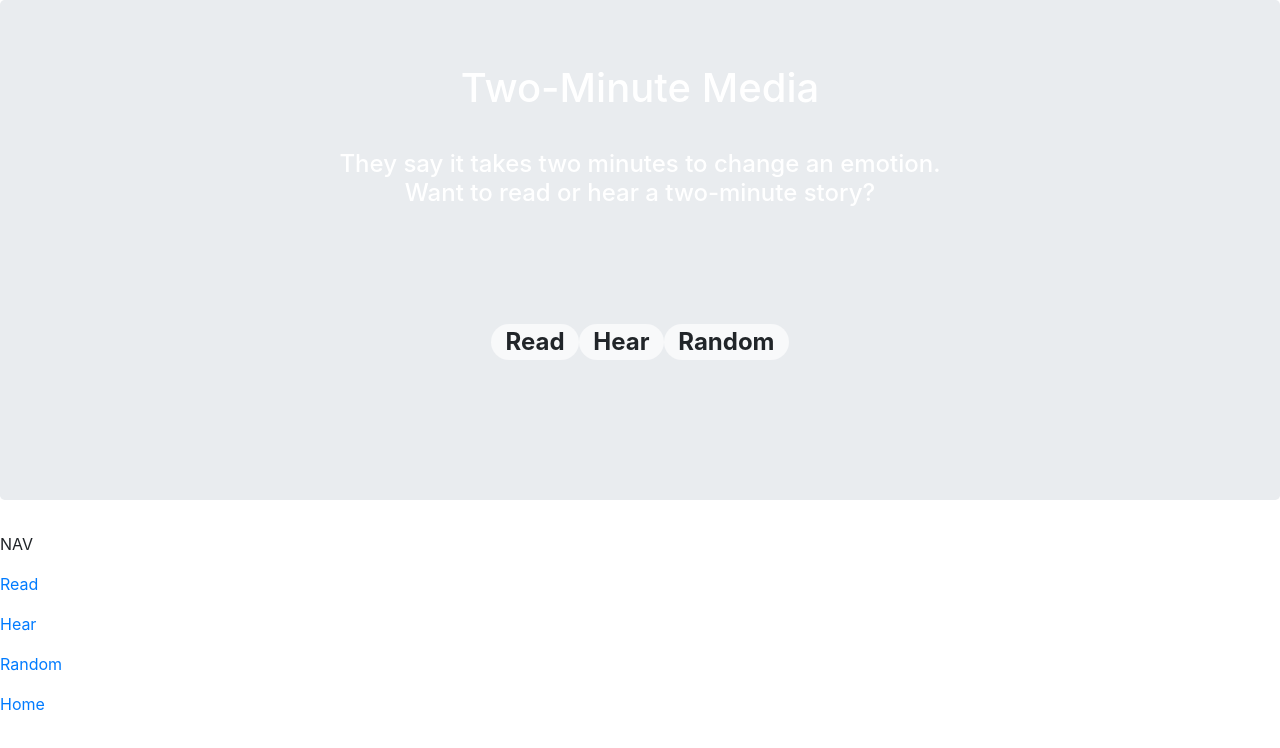
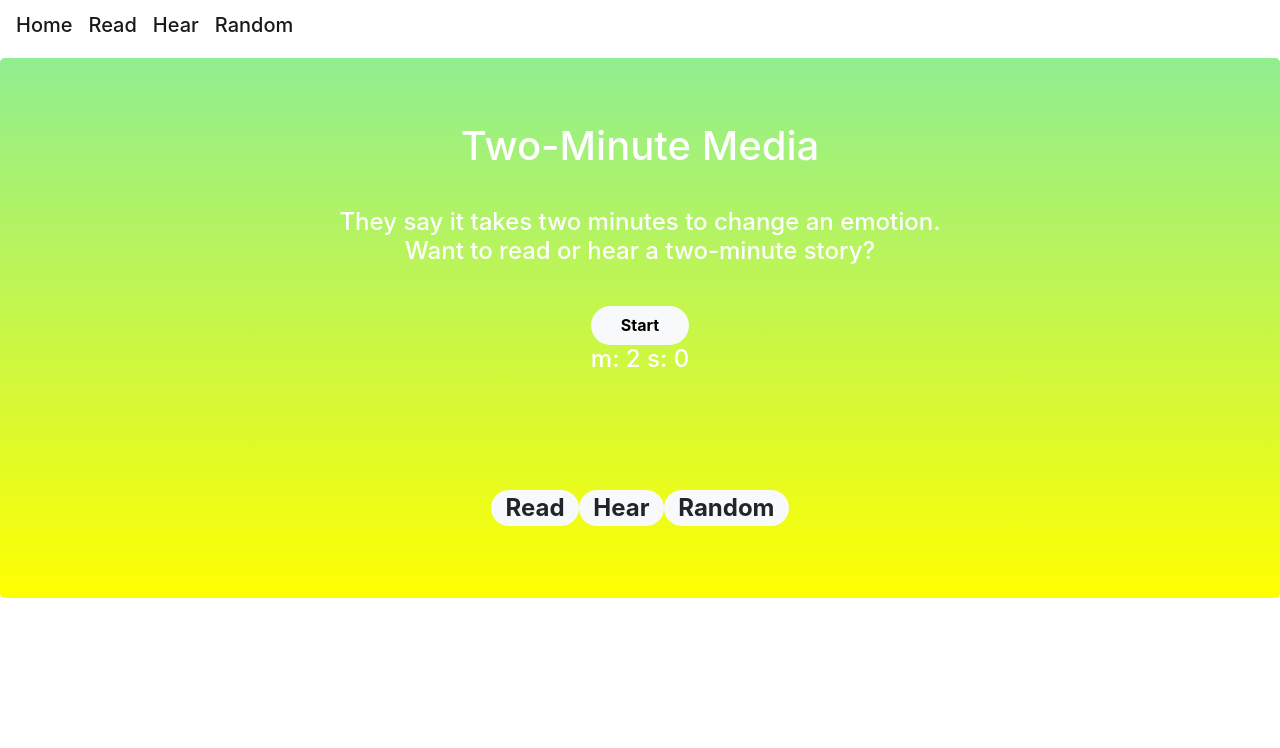
Before and after one commit to Sara-Harvey/book-list-frontend, a React (Create React App) app: page / in a window 1280 px wide. Shown: the top 748 px of the page. Built offline with nearby package versions, Linux system fonts and the light colour scheme.

Commit message:
added header and timer components, styling

```diff
--- a/src/App.css
+++ b/src/App.css
@@ -2,18 +2,25 @@
   text-align: center;
 }
 
-.jumbotron {
-  /*background: url("/img/kite.jpg") no-repeat center center fixed; */
-  background-size: cover;
-    color: #fff;
-    min-height: 500px;
+.navbar-default {
+  background: none;
+  margin-bottom: 0px;
   }
 
-.story-button {
-  background-color: lightgreen; /* Green */
-  border-radius: 8px;
+.jumbotron {
+  background-image: linear-gradient(lightgreen, yellow);
   color: white;
-  padding: 8px 13px;
+  min-height: 500px;
+  }
+
+.timer-button {
+  background-color: #F8F9FA; /* Green */
+  border: none;
+  border-radius: 25px;
+  color: black;
+  font-size: 1.5em;
+  font-weight: bold;
+  padding: 10px 30px;
   text-align: center;
   text-decoration: none;
   display: inline-block;
--- a/src/App.js
+++ b/src/App.js
@@ -1,11 +1,13 @@
 import React from 'react';
 
 import Home from './components/Home';
+import Header from './components/Header';
+
 import StoryContainer from './containers/StoryContainer';
 import RandomContainer from './containers/RandomContainer';
 
 import { BrowserRouter as Router, Route, Switch} from 'react-router-dom';
-import "./index.css";
+import 'bootstrap/dist/css/bootstrap.min.css';
 
 
 class App extends React.Component {
@@ -16,22 +18,15 @@ class App extends React.Component {
 
         <Router>
           <div>
+          <Header/>
             <Switch>
               <Route exact path='/' component={Home}/>
               <Route exact path='/random' component={RandomContainer}/>
               <Route path='/categories/:id/stories' component={StoryContainer}/>
             </Switch>
+
           </div>
         </Router>
-
-    <div>
-      <p>NAV</p>
-      <p><a href="http://localhost:3000/categories/1/stories">Read</a></p>
-      <p><a href="http://localhost:3000/categories/2/stories">Hear</a></p>
-
-      <p><a href="http://localhost:3000/random">Random</a></p>
-      <p><a href="http://localhost:3000/">Home</a></p>
-    </div>
 
     </div>
 
--- a/src/actions/index.js
+++ b/src/actions/index.js
@@ -1,9 +1,3 @@
-const category_list = [
-	{name: "read", id: 1},
-	{name: "listen", id: 2},
-	{name: "random"}
-	];
-
 export function getData() {
   return (dispatch) => {
     dispatch({ type: 'START_ADDING_DATA'});
@@ -13,12 +7,12 @@ export function getData() {
     };
 }
 
-export function chooseRandom() {
-  return {
-    type: 'CHOOSE_RANDOM', payload: randomPick(),
-  }
-}
+//export function chooseRandom() {
+//  return {
+//    type: 'CHOOSE_RANDOM', payload: randomPick(),
+//  }
+//}
 
-function randomPick() {
-  return Math.floor(Math.random() * 6) + 1;
-}
+//function randomPick() {
+//  return Math.floor(Math.random() * 6) + 1;
+//}
--- /dev/null
+++ b/src/components/Header.js
@@ -0,0 +1,16 @@
+import React from 'react';
+import Navbar from 'react-bootstrap/Navbar'
+import { Link } from 'react-router-dom'
+
+function Header() {
+  return (
+    <Navbar navbar-default="true">
+      <Navbar.Brand as={Link} to='/'><h5>Home</h5></Navbar.Brand>
+      <Navbar.Brand as={Link} to='/categories/1/stories'><h5>Read</h5></Navbar.Brand>
+      <Navbar.Brand as={Link} to='/categories/2/stories'><h5>Hear</h5></Navbar.Brand>
+      <Navbar.Brand as={Link} to='/random'><h5>Random</h5></Navbar.Brand>
+    </Navbar>
+  )
+}
+
+export default Header;
--- a/src/components/Home.js
+++ b/src/components/Home.js
@@ -1,4 +1,5 @@
 import React from 'react';
+import Timer from './Timer';
 import Badge from 'react-bootstrap/Badge'
 import { Link } from 'react-router-dom'
 
@@ -17,6 +18,12 @@ const Home = () => {
   	    <h4 className="mb-0 ">Want to read or hear a two-minute story?</h4>
   	    </blockquote>
 
+        <br></br>
+
+        <h4 className="text-center">
+        <Timer/>
+        </h4>
+
   	    <div><br></br><br></br><br></br><br></br>
 
         <h2 className="text-center">
--- a/src/components/Story.js
+++ b/src/components/Story.js
@@ -1,7 +1,6 @@
 import React from 'react';
 import Card from 'react-bootstrap/Card'
 import CardDeck from 'react-bootstrap/CardDeck'
-import Badge from 'react-bootstrap/Badge';
 
 const Story = ({ story }) => {
 
--- /dev/null
+++ b/src/components/Timer.js
@@ -0,0 +1,63 @@
+import React from 'react';
+class Example extends React.Component {
+  constructor() {
+    super();
+    this.state = { time: {}, seconds: 120 };
+    this.timer = 0;
+    this.startTimer = this.startTimer.bind(this);
+    this.countDown = this.countDown.bind(this);
+  }
+
+  secondsToTime(secs){
+    let hours = Math.floor(secs / (60 * 60));
+
+    let divisor_for_minutes = secs % (60 * 60);
+    let minutes = Math.floor(divisor_for_minutes / 60);
+
+    let divisor_for_seconds = divisor_for_minutes % 60;
+    let seconds = Math.ceil(divisor_for_seconds);
+
+    let obj = {
+      "h": hours,
+      "m": minutes,
+      "s": seconds
+    };
+    return obj;
+  }
+
+  componentDidMount() {
+    let timeLeftVar = this.secondsToTime(this.state.seconds);
+    this.setState({ time: timeLeftVar });
+  }
+
+  startTimer() {
+    if (this.timer === 0 && this.state.seconds > 0) {
+      this.timer = setInterval(this.countDown, 1000);
+    }
+  }
+
+  countDown() {
+    let seconds = this.state.seconds - 1;
+    this.setState({
+      time: this.secondsToTime(seconds),
+      seconds: seconds,
+    });
+
+    if (seconds === 0) {
+      clearInterval(this.timer);
+    }
+  }
+
+  render() {
+    return(
+      <div>
+        <button className="timer-button" onClick={this.startTimer}>Start</button><br></br>
+        <p>m: {this.state.time.m} s: {this.state.time.s}</p>
+      </div>
+    );
+  }
+}
+
+export default Example;
+
+//https://stackoverflow.com/questions/40885923/countdown-timer-in-react
--- a/src/containers/RandomContainer.js
+++ b/src/containers/RandomContainer.js
@@ -3,6 +3,9 @@ import { connect } from 'react-redux';
 
 import Stories from '../components/Stories.js';
 import { getData } from '../actions/index.js';
+
+import Card from 'react-bootstrap/Card'
+import CardDeck from 'react-bootstrap/CardDeck'
 
 class RandomContainer extends Component {
 
@@ -16,7 +19,17 @@ class RandomContainer extends Component {
 
     return (
           <div>
-              <h3>A random story to read or hear</h3>
+                    <CardDeck>
+        <Card>
+          <Card.Body>
+            <Card.Title>A random story to read or hear</Card.Title>
+          </Card.Body>
+        </Card>
+      </CardDeck>
+
+
+
+
               <Stories stories={stories} />
           </div>
         );
--- a/src/containers/StoryContainer.js
+++ b/src/containers/StoryContainer.js
@@ -4,6 +4,8 @@ import { connect } from 'react-redux';
 import Stories from '../components/Stories';
 import { getData } from '../actions/index.js';
 
+import Card from 'react-bootstrap/Card'
+import CardDeck from 'react-bootstrap/CardDeck'
 
 export class StoryContainer extends Component {
 
@@ -19,7 +21,15 @@ export class StoryContainer extends Component {
 
     return (
       <div>
-      <h3>Check out these stories</h3>
+
+      <CardDeck>
+        <Card>
+          <Card.Body>
+            <Card.Title>Check out these stories</Card.Title>
+          </Card.Body>
+        </Card>
+      </CardDeck>
+
         <Stories stories={stories} />
       </div>
 
--- a/src/index.js
+++ b/src/index.js
@@ -3,7 +3,6 @@ import ReactDOM from 'react-dom';
 import { Provider } from 'react-redux';
 import store from './store.js';
 import App from './App';
-//import './index.css';
 
 import 'bootstrap/dist/css/bootstrap.min.css';
 
```
Lines whose indentation alone changed are shown as unchanged.
